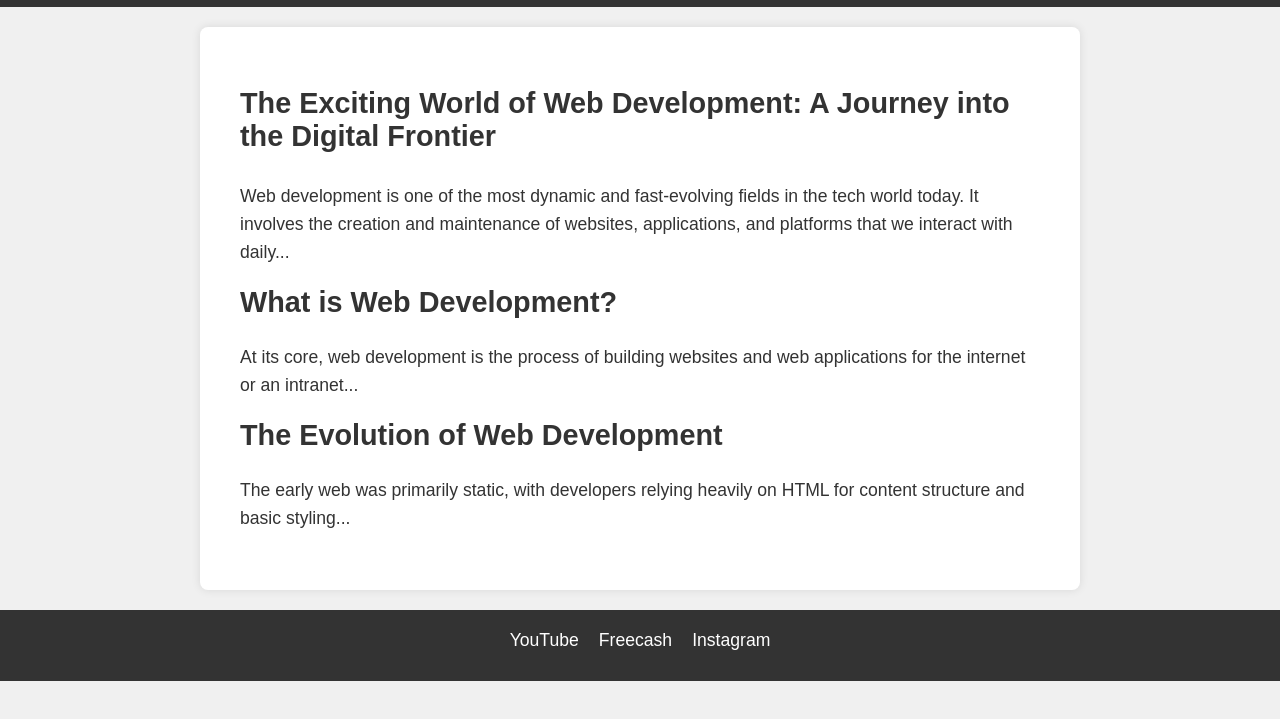
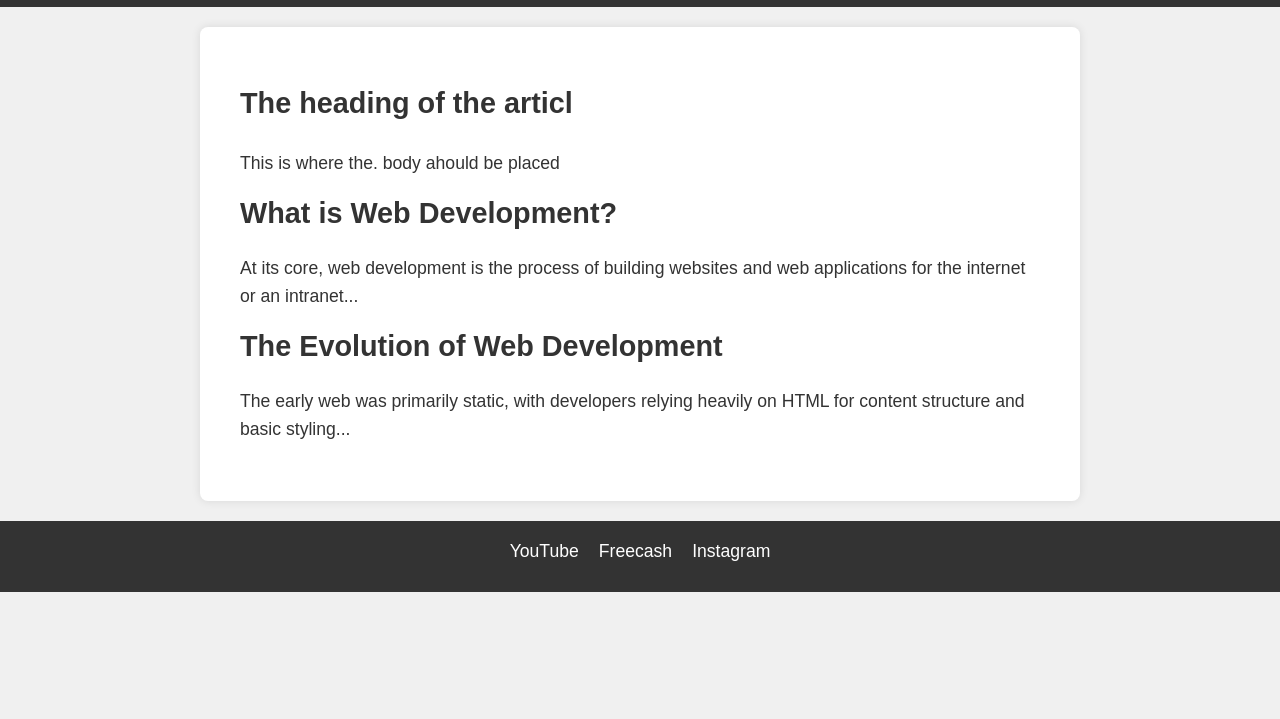
Before and after one commit to mashakgroup/blog-page, a plain HTML site: page index.html in a window 1280 px wide. Shown: the part 47-766 px from the top of the page. Drawn offline with Linux system fonts and the light colour scheme.

Commit message:
Update index.html

```diff
--- a/index.html
+++ b/index.html
@@ -20,8 +20,8 @@
   <main class="content">
     <section class="article-section">
       <article>
-        <h1>The Exciting World of Web Development: A Journey into the Digital Frontier</h1>
-        <p>Web development is one of the most dynamic and fast-evolving fields in the tech world today. It involves the creation and maintenance of websites, applications, and platforms that we interact with daily...</p>
+        <h1>The heading of the articl</h1>
+        <p>This is where the. body ahould be placed</p>
         <h2>What is Web Development?</h2>
         <p>At its core, web development is the process of building websites and web applications for the internet or an intranet...</p>
         <h2>The Evolution of Web Development</h2>
```
